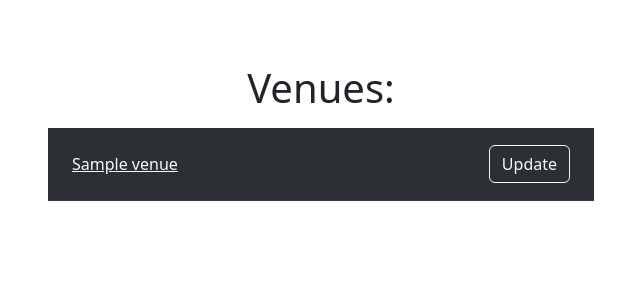
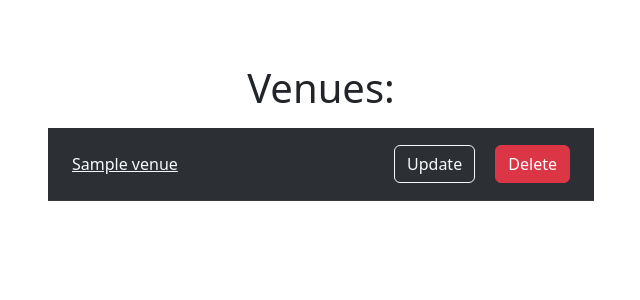
Before and after one commit to Johan-Hennius/django-calendar, a Django app: page /venues/ in a window 1280 px wide. Shown: the part 56-356 px from the top of the page, without its empty margins (319-959 px from the left). Run offline with Django 4.2, Linux system fonts and the light colour scheme; tables that the repository leaves empty hold one stand-in row (values such as "Sample post").

Commit message:
CRUD funcitonality for venues and events

```diff
--- a/events/templates/events/events_list.html
+++ b/events/templates/events/events_list.html
@@ -16,6 +16,8 @@
   <div class="card-footer">
     <a href="{% url 'update-event' event.id %}" class="my-auto pe-3"><button
         class="btn btn-outline-light">Update</button></a>
+    <a href="{% url 'delete-event' event.id %}" class="my-auto pe-3"><button
+        class="btn btn-danger">Delete</button></a>
   </div>
 </div>
 {% endfor %}
--- a/events/templates/events/venue.html
+++ b/events/templates/events/venue.html
@@ -7,7 +7,12 @@
     <tr>
         <td class="d-flex justify-content-between">
             <a href="{% url 'show-venue' venue.id %}" class="link-light p-3">{{ venue }}</a>
-            <a href="{% url 'update-venue' venue.id %}" class="my-auto pe-3"><button class="btn btn-outline-light">Update</button></a>
+            <div class="my-auto">
+                <a href="{% url 'update-venue' venue.id %}" class="my-auto pe-3"><button
+                        class="btn btn-outline-light">Update</button></a>
+                <a href="{% url 'delete-venue' venue.id %}" class="my-auto pe-3"><button
+                        class="btn btn-danger">Delete</button></a>
+            </div>
         </td>
     </tr>
     {% endfor %}
--- a/events/urls.py
+++ b/events/urls.py
@@ -22,4 +22,6 @@ urlpatterns = [
     path('update-venue/<venue_id>', views.update_venue, name='update-venue'),
     path('update-event/<event_id>', views.update_event, name='update-event'),
     path('search_venues/', views.search_venues, name="search-venues"),
+    path('delete_event/<event_id>', views.delete_event, name='delete-event'),
+    path('delete_venue/<venue_id>', views.delete_venue, name='delete-venue'),
 ]
--- a/events/views.py
+++ b/events/views.py
@@ -5,6 +5,20 @@ from datetime import datetime
 from django.http import HttpResponseRedirect
 from .models import Event, Venue, User
 from .forms import VenueForm, EventForm
+
+
+def delete_event(request, event_id):
+
+    event = Event.objects.get(pk=event_id)
+    event.delete()
+    return redirect('events-list')
+
+
+def delete_venue(request, venue_id):
+
+    venue = Venue.objects.get(pk=venue_id)
+    venue.delete()
+    return redirect('venues-list')
 
 
 def update_event(request, event_id):
```
